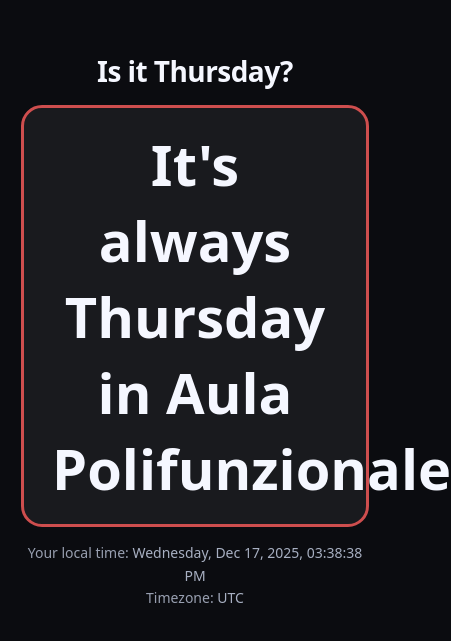
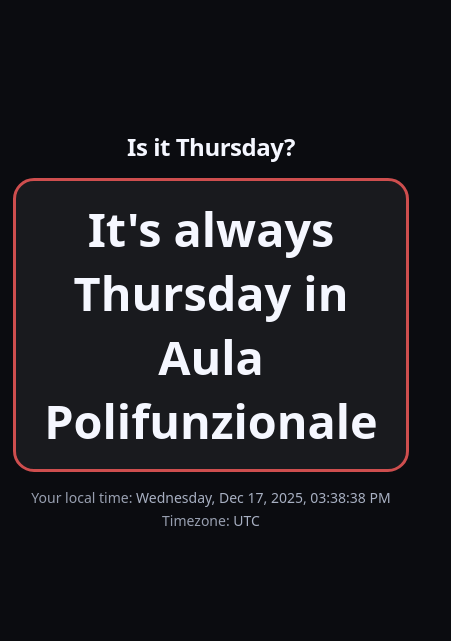
Before and after one commit to andreapiras00/is-it-thursday, a plain HTML site: page index.html in a window 390 px wide. Shown: the part 115-756 px from the top of the page, 451 px wide, since content can reach past the window. Drawn offline with Linux system fonts and the light colour scheme.

Commit message:
Added fix for phones

```diff
--- a/style.css
+++ b/style.css
@@ -19,24 +19,38 @@
     display: grid;
     place-content: center;
     gap: 18px;
-    padding: 24px;
+
+    /* Mobile-friendly constraints */
+    width: min(720px, 100%);
+    margin: 0 auto;
+    padding: max(24px, env(safe-area-inset-top)) 16px
+             max(24px, env(safe-area-inset-bottom));
     text-align: center;
   }
 
   h1 {
     margin: 0;
-    font-size: clamp(28px, 5vw, 44px);
+    font-size: clamp(24px, 6vw, 44px);
     letter-spacing: -0.02em;
   }
 
   .answer {
-    font-size: clamp(56px, 10vw, 110px);
+    font-size: clamp(42px, 12vw, 110px);
     font-weight: 800;
-    padding: 18px 28px;
+
+    /* Prevent overflow on small screens */
+    width: 100%;
+    max-width: 520px;
+    box-sizing: border-box;
+
+    padding: 16px 18px;
     border-radius: 18px;
     background: var(--card);
     display: inline-block;
-    min-width: 220px;
+
+    /* Long text should wrap cleanly */
+    overflow-wrap: anywhere;
+    word-break: normal;
   }
 
   .answer.yes { outline: 3px solid rgba(80, 200, 120, 0.85); }
@@ -46,8 +60,19 @@
     font-size: 14px;
     color: var(--muted);
     line-height: 1.6;
+
+    /* Improve readability on phones */
+    max-width: 520px;
+    margin: 0 auto;
   }
 
   .label {
     opacity: 0.9;
   }
+
+  /* Small-phone tuning */
+  @media (max-width: 380px) {
+    .wrap { gap: 14px; }
+    .answer { padding: 14px 14px; border-radius: 16px; }
+    .meta { font-size: 13px; }
+  }
```
